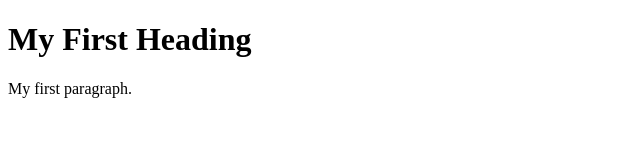
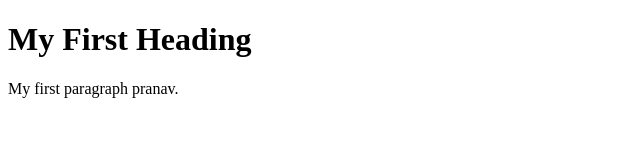
Before and after one commit to Sanchit777/sanchit, a plain HTML site: page index.html in a window 1280 px wide. Shown: the full height of the page, 0-640 px from the left. Drawn offline with Linux system fonts and the light colour scheme.

Commit message:
Update index.html

```diff
--- a/index.html
+++ b/index.html
@@ -3,7 +3,7 @@
 <body>
 
 <h1>My First Heading</h1>
-<p>My first paragraph.</p>
+<p>My first paragraph pranav.</p>
 
 </body>
 </html>
```
